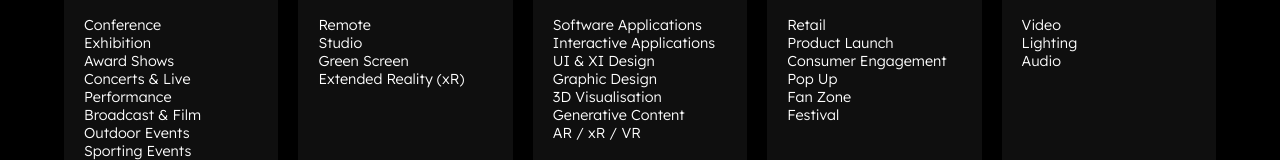
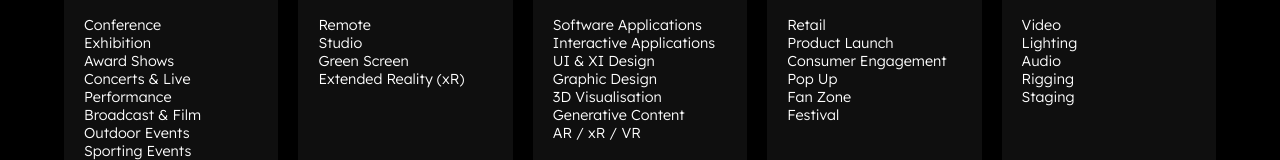
Before and after one commit to Voxel-Studio/three-playground, a Next.js app: page /services in a window 1280 px wide. Shown: the part 783-943 px from the top of the page. Built offline with nearby package versions, Linux system fonts and the light colour scheme.

Commit message:
latest insert changes

```diff
--- a/pages/services.js
+++ b/pages/services.js
@@ -284,6 +284,8 @@ export default function Services() {
                   <li>Video</li>
                   <li>Lighting</li>
                   <li>Audio</li>
+                  <li>Rigging</li>
+                  <li>Staging</li>
                 </ul>
                 <div className={styles.cardLine} />
                 <div className={styles.cardLineHover} />
@@ -467,6 +469,7 @@ export default function Services() {
             />
           </div>
         </div>
+
         <div className="wrapper">
           <div
             className="backToTop"
```
Lines whose indentation alone changed are shown as unchanged.
